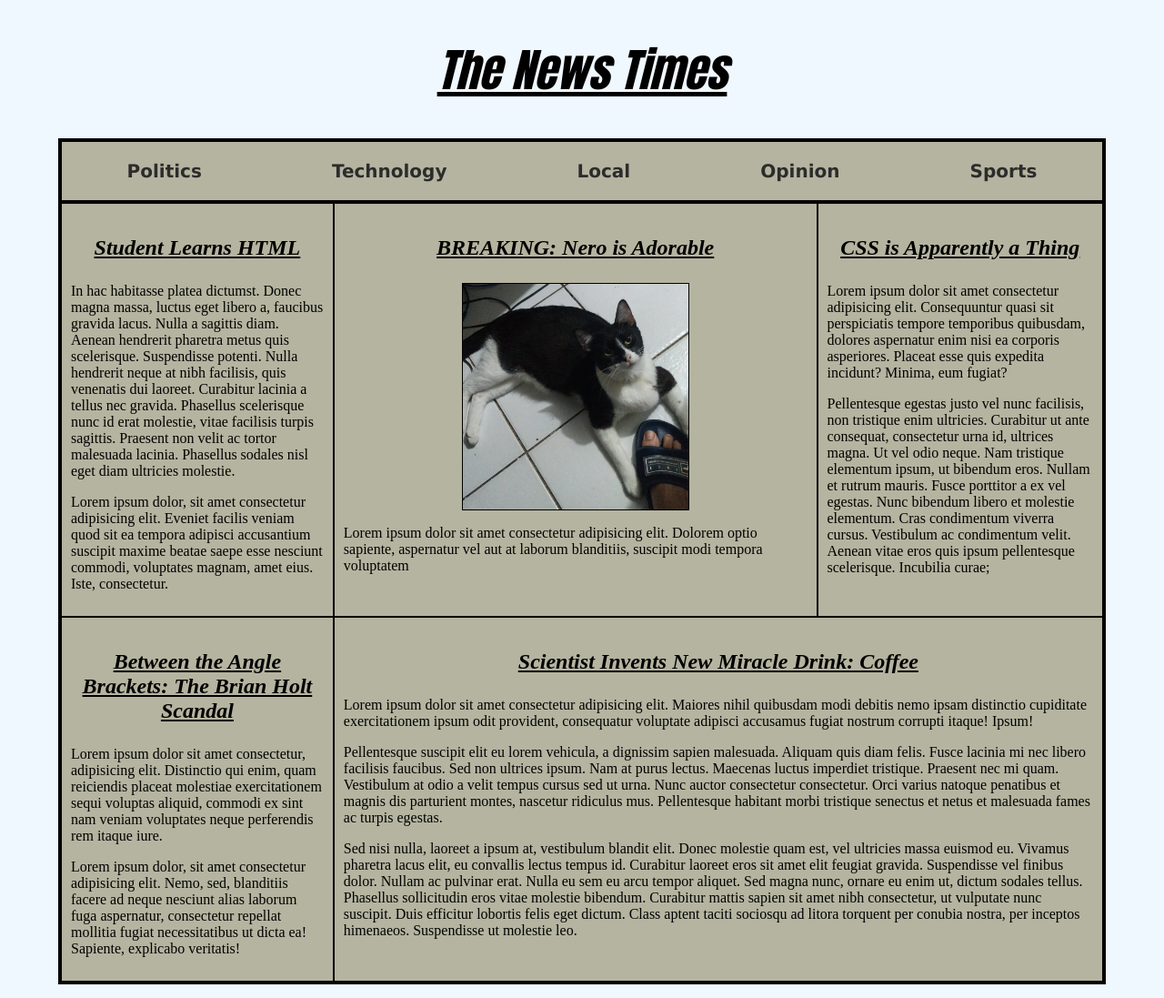
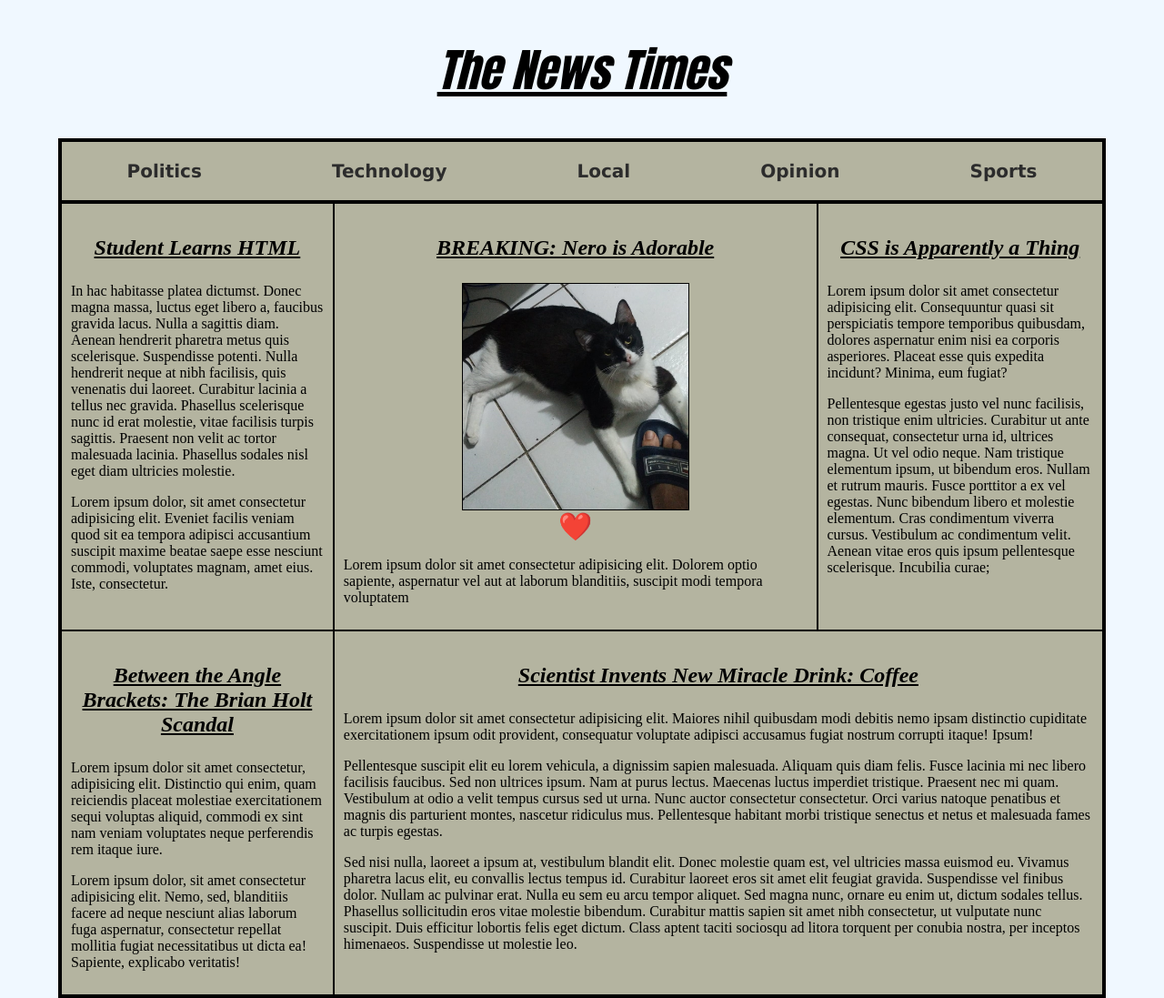
Before and after one commit to kirielss/css-frontendmasters, a plain HTML site: page index.html in a window 1280 px wide. Shown: the whole page at 91% size. Drawn offline with Linux system fonts and the light colour scheme.

Commit message:
first commit

```diff
--- a/index.html
+++ b/index.html
@@ -31,6 +31,7 @@
             <section class="text t2">
                 <h2>BREAKING: Nero is Adorable</h2>
                 <img src="img/nero.png" alt="te amo nerinho">
+                <p class="nerinho">❤️</p>
                 <p>Lorem ipsum dolor sit amet consectetur adipisicing elit. Dolorem optio sapiente, aspernatur vel aut at laborum blanditiis, suscipit modi tempora voluptatem</p>
             </section>
 
--- a/style.css
+++ b/style.css
@@ -1,6 +1,13 @@
 * {
     box-sizing: border-box;
 }
+
+@keyframes love {
+    to {
+        transform:scale(1.5)
+    }
+}
+
 
 body {
     font-family: 'Times New Roman', Times, serif;
@@ -61,6 +68,22 @@ main {
     border: 1px solid black;
 }
 
+.nerinho {
+    text-align: center;
+    font-size: 30px;
+    padding: 0;
+    margin: 0;
+}
+
+.text img:hover {
+    border: 3px solid red;
+}
+
+.text img:hover + .nerinho {
+        animation: love 0.2s infinite linear;
+        animation-direction: alternate-reverse;
+}
+
 .main-article {
     border: 3px solid black;
     background-color: #B4B4A0;
```
